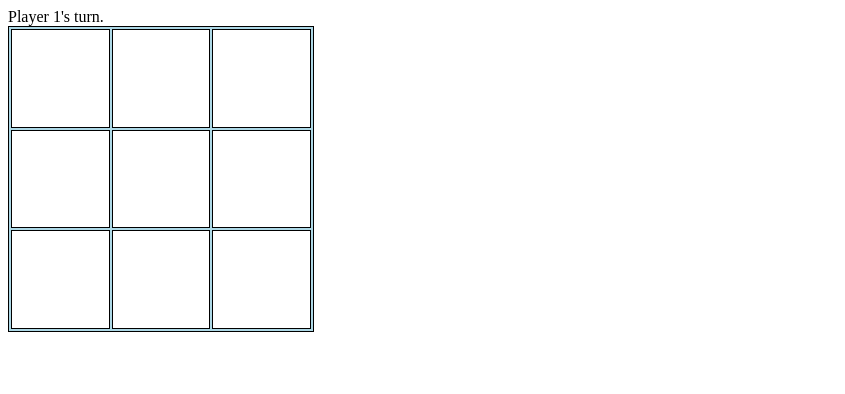
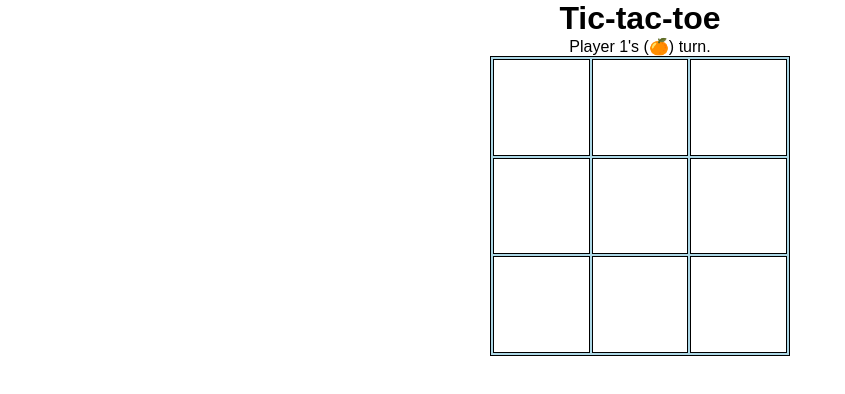
Before and after one commit to ilindaa/tic-tac-toe, a plain HTML site: page index.html in a window 1280 px wide. Shown: the whole page, without its empty margins (0-845 px from the left). Drawn offline with Linux system fonts and the light colour scheme.

Commit message:
Added a play again button; Updated player factory

```diff
--- a/index.html
+++ b/index.html
@@ -3,16 +3,26 @@
 <head>
     <meta charset="UTF-8">
     <meta name="viewport" content="width=device-width, initial-scale=1.0">
-    <title>Tic Tac Toe</title>
+    <title>Tic-tac-toe</title>
     <link href="style.css" rel="stylesheet">
     <script src="javascript.js" defer></script>
 </head>
 <body>
     <div class="display-box">
+        <h1>Tic-tac-toe</h1>
+        <!--
+        <div class="player-names">
+            <label for="player-one">Player One's Name:</label>
+            <input type="text" id="player-one" name="player-two">
+
+            <label for="player-two">Player Two's Name:</label>
+            <input type="text" id="player-two" name="player-two">
+            <button type="button" onclick="changePlayerNames();">Confirm Names</button>
+        </div> -->
         <div class="turn"></div>
         <div class="winner"></div>
         <div class="board"></div>
-        <button style="display: none;" onclick="startGame();">Play Again?</button>
+        <button id="play-again" onclick="ScreenController();">Play Again?</button>
     </div>
 </body>
 </html>
--- a/javascript.js
+++ b/javascript.js
@@ -43,7 +43,15 @@ function Cell() {
 }
 
 const PlayerFactory = (playerName, playerMark) => {
-    return { playerName, playerMark };
+    const getPlayerName = () => playerName;
+    const getPlayerMark = () => playerMark;
+
+    function setPlayerName(name) {
+        console.log("Updated!");
+        playerName = name;
+    }
+
+    return { getPlayerName, getPlayerMark, setPlayerName };
 };
 
 function GameController() {
@@ -51,10 +59,14 @@ function GameController() {
     let gameRoundNum = 0;
     let gameWinner = '';
 
-    const playerOne = PlayerFactory('Player 1', 'X');
-    const playerTwo = PlayerFactory('Player 2', 'O');
+    const playerOne = PlayerFactory('Player 1', '🍊');
+    const playerTwo = PlayerFactory('Player 2', '🍇');
 
     let activePlayer = playerOne;
+
+    // Get players
+    const getPlayerOne = () => playerOne;
+    const getPlayerTwo = () => playerTwo;
 
     // Switch the player's turn after the active player's turn is over
     const switchPlayerTurn = () => {
@@ -65,13 +77,13 @@ function GameController() {
         }
     };
 
-    function getActivePlayer() {
+    const getActivePlayer = () => {
         return activePlayer;
     }
 
     // const printNewRound = () => {
     //     board.printBoard();
-    //     console.log(`${getActivePlayer().playerName}'s turn.`);
+    //     console.log(`${getActivePlayer().getPlayerName()}'s turn.`);
     // };
 
     const checkWinner = () => {
@@ -126,8 +138,8 @@ function GameController() {
 
     // Take in a row and column and put the player's mark there
     const playRound = (row, column) => {
-        // console.log(`${getActivePlayer().playerName} is marking row ${row}, column ${column}.`);
-        board.makeMark(row, column, getActivePlayer().playerMark);
+        // console.log(`${getActivePlayer().getPlayerName()} is marking row ${row}, column ${column}.`);
+        board.makeMark(row, column, getActivePlayer().getPlayerMark());
 
         // Check for a winner, if there's exists a winner/tie, set that as the game winner
         let winner = checkWinner();
@@ -141,14 +153,18 @@ function GameController() {
 
     // printNewRound();
 
-    return { playRound, getActivePlayer, getBoard: board.getBoard, getGameWinner };
+    return { playRound, getActivePlayer, getBoard: board.getBoard, getGameWinner, getPlayerOne, getPlayerTwo };
 }
 
-(function ScreenController() {
+function ScreenController() {
     const game = GameController();
     const playerTurnDiv = document.querySelector('.turn');
+    const playerWinnerDiv = document.querySelector('.winner');
     const boardDiv = document.querySelector('.board');
-    const playerWinnerDiv = document.querySelector('.winner');
+    const playAgainButton = document.getElementById('play-again');
+
+    const playerOne = game.getPlayerOne();
+    const playerTwo = game.getPlayerTwo();
 
     const updateScreen = () => {
         boardDiv.textContent = '';
@@ -156,7 +172,7 @@ function GameController() {
         const board = game.getBoard();
         const activePlayer = game.getActivePlayer();
 
-        playerTurnDiv.textContent = `${activePlayer.playerName}'s turn.`;
+        playerTurnDiv.textContent = `${activePlayer.getPlayerName()}'s (${activePlayer.getPlayerMark()}) turn.`;
 
         // Loop through the board's rows and columns, create a button element for the cell
         // Add a data-row and data-column to track the index value of each cell
@@ -184,18 +200,31 @@ function GameController() {
         // If there is no winner, return nothing (do nothing)
         if (winner === '') return;
 
-        if (winner === 'X') {
-            playerWinnerDiv.textContent = 'X has won!';
-        } else if (winner === 'O') {
-            playerWinnerDiv.textContent = 'O has won!';
+        if (winner === playerOne.getPlayerMark()) {
+            playerWinnerDiv.textContent = `${playerOne.getPlayerName()} (${playerOne.getPlayerMark()}) has won!`;
+        } else if (winner === playerTwo.getPlayerMark()) {
+            playerWinnerDiv.textContent = `${playerTwo.getPlayerName()} (${playerTwo.getPlayerMark()}) has won!`;
         } else if (winner === 'Tie') {
             playerWinnerDiv.textContent = 'Tie! No winner.';
         }
 
-        playerTurnDiv.textContent = 'Game over!';
+        playerTurnDiv.textContent = 'GAME OVER';
+        boardDiv.removeEventListener('click', clickHandlerBoard);
+        playAgainButton.style.visibility = 'visible';
+    }
 
-        boardDiv.removeEventListener('click', clickHandlerBoard);
-    }
+    // function changePlayerNames() {
+    //     const playerOneText = document.getElementById('player-one');
+    //     const playerTwoText = document.getElementById('player-two');
+
+    //     playerOne.setPlayerName(playerOneText.value);
+    //     playerTwo.setPlayerName(playerTwoText.value);
+
+    //     playerOneText.value = '';
+    //     playerTwoText.value = '';
+
+    //     updateScreen();
+    // }
 
     // If there is a selected row and column, play the game and update the screen
     function clickHandlerBoard(e) {
@@ -213,7 +242,13 @@ function GameController() {
         updateScreen();
     }
 
-    // Runs at page load
+    // Runs at page load, function call
     boardDiv.addEventListener('click', clickHandlerBoard);
     updateScreen();
-})();
+    playerWinnerDiv.textContent = '';
+    playAgainButton.style.visibility = 'hidden';
+
+    /* return { changePlayerNames }; */
+}
+
+ScreenController();
--- a/style.css
+++ b/style.css
@@ -1,6 +1,24 @@
+* {
+    font-family: sans-serif;
+    padding: 0;
+    margin: 0;
+    box-sizing: border-box;
+}
+
 :root {
     --rows: 3;
     --columns: 3;
+}
+
+.display-box,
+.cell {
+    display: flex;
+    justify-content: center;
+    align-items: center;
+}
+
+.display-box {
+    flex-direction: column;
 }
 
 .board {
@@ -16,9 +34,6 @@
 }
 
 .cell {
-    display: flex;
-    justify-content: center;
-    align-items: center;
     font-size: 2rem;
     border: 1px solid black;
     background: white;
```
